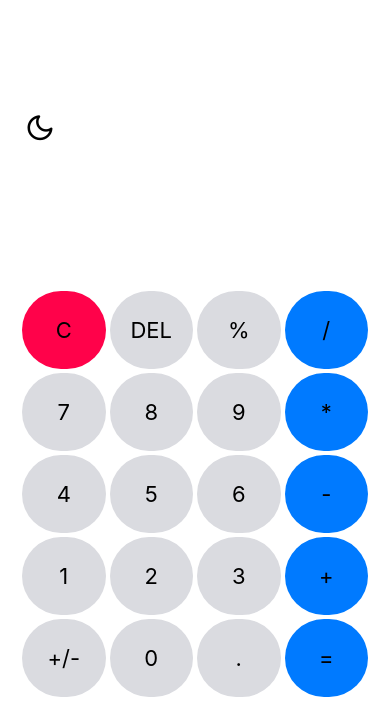
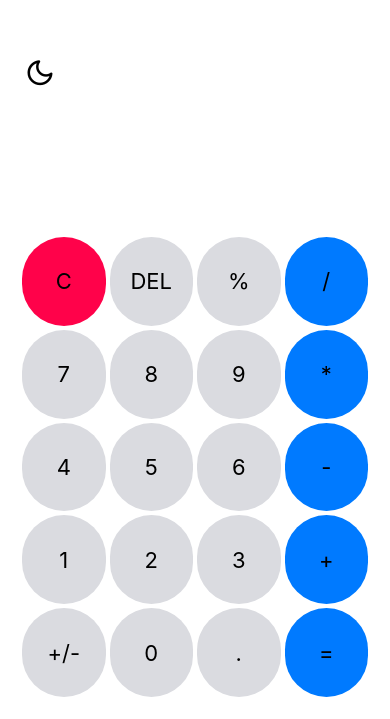
Before and after one commit to AD757/Calculator-ReactNative, a React Native app: screen / in a window 390 px wide. Shown: the part 125-844 px from the top of the page. Built offline with nearby package versions, Linux system fonts and the light colour scheme.

Commit message:
Update App.js
corrected minHeight on operators.

```diff
--- a/App.js
+++ b/App.js
@@ -71,7 +71,7 @@ export default function App() {
 
       operators: {
         flex: 2,
-        minHeight: Dimensions.get('window').width/5,
+        minHeight: Dimensions.get('window').height/9.5,
         minWidth: Dimensions.get('window').width/5,
         alignItems: "center",
         justifyContent: "center",
```
